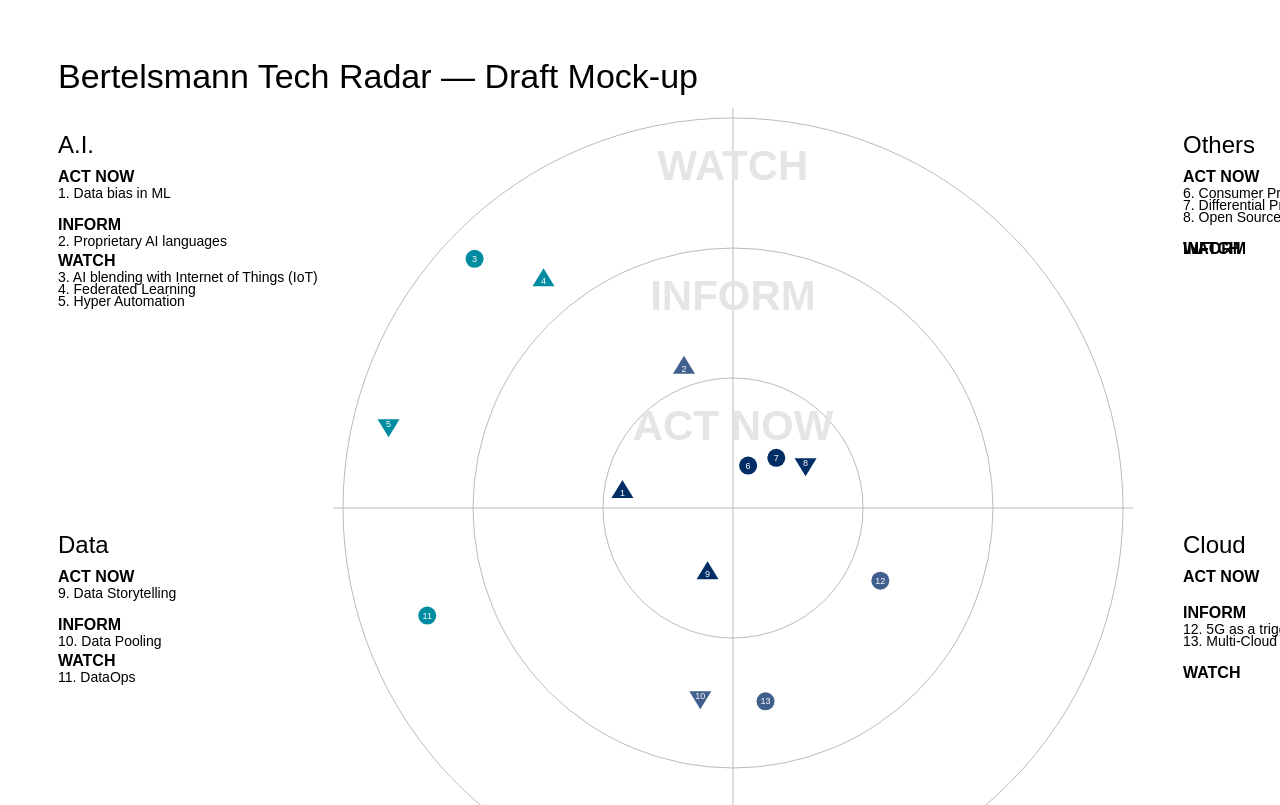
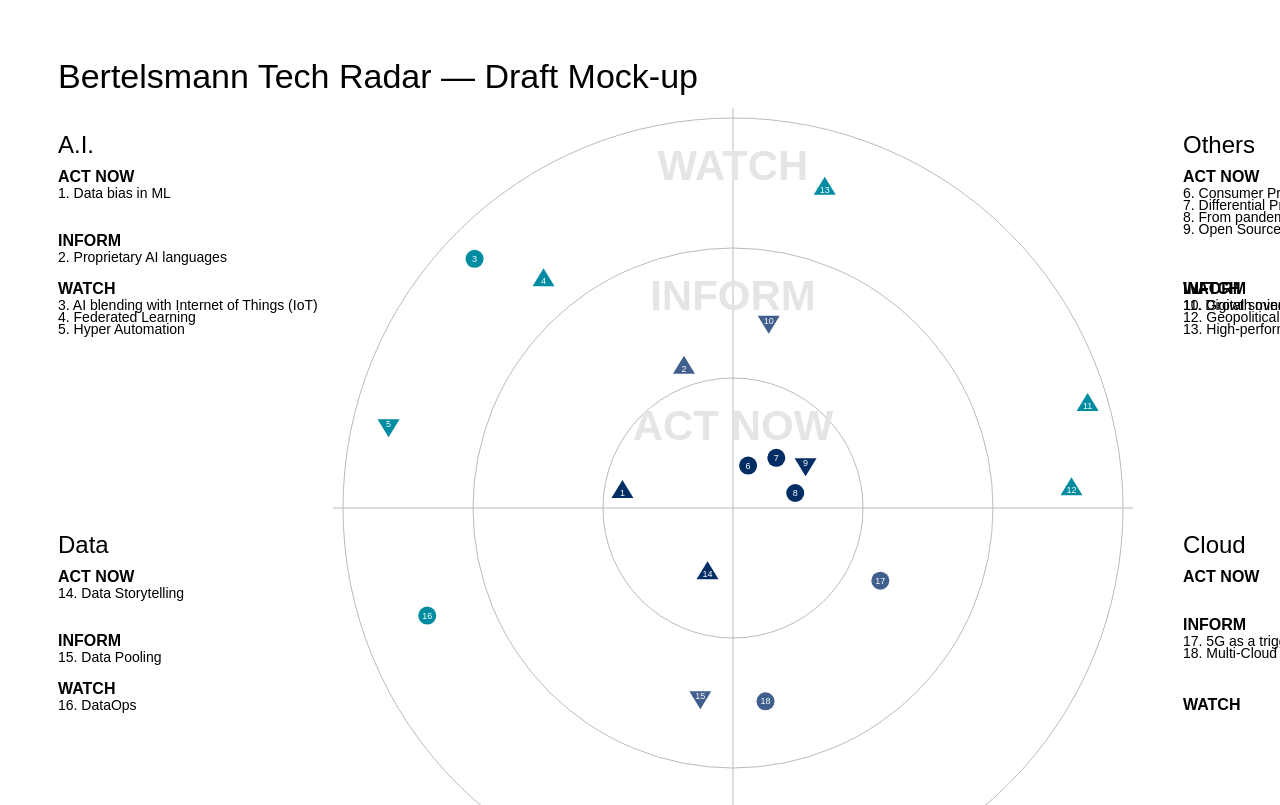
Before and after one commit to cm230/trend-radar, a plain HTML site: page index.html in a window 1280 px wide. Shown: the top 805 px of the page. Drawn offline with nearby package versions, Linux system fonts and the light colour scheme.

Commit message:
added more trends to others quadrant

```diff
--- a/index.html
+++ b/index.html
@@ -158,7 +158,51 @@
 	descript: "A recent concept, DataOps captures an array of DevOps and agile approaches to the data analytics cycle. These span from data collection and data transformation to reporting.",
         moved: 0
       },
-
+      {
+        quadrant: 3,
+        ring: 1,
+        label: "Growth mindset",
+        active: false,
+     //   link: "../data_processing/aws_data_pipeline.html",
+	descript: "Description of growth mindset trend",
+        moved: -1
+      },
+      {
+        quadrant: 3,
+        ring: 0,
+        label: "From pandemic to infodemic",
+        active: false,
+     //   link: "../data_processing/aws_data_pipeline.html",
+	descript: "Description of From pandemic to infodemic trend",
+        moved: 0
+      },
+      {
+        quadrant: 3,
+        ring: 2,
+        label: "Digital sovereignity",
+        active: false,
+     //   link: "../data_processing/aws_data_pipeline.html",
+	descript: "Description of Digital sovereignity trend",
+        moved: 1
+      },
+      {
+        quadrant: 3,
+        ring: 2,
+        label: "Geopolitical revelance of Tech and Data",
+        active: false,
+     //   link: "../data_processing/aws_data_pipeline.html",
+	descript: "Description of Geopolitical revelance of Tech and Data trend",
+        moved: 1
+      },
+      {
+        quadrant: 3,
+        ring: 2,
+        label: "High-performance computing",
+        active: false,
+     //   link: "../data_processing/aws_data_pipeline.html",
+	descript: "Description of High-performance computing trend",
+        moved: 1
+      },
   ]
   //ENTRIES
 });
--- a/radar.js
+++ b/radar.js
@@ -262,7 +262,7 @@
    // dy = dy + 36 + segmented[quadrant][ring-1].length * 12;
    // }
     if (ring == 1 || ring == 2) {
-	dy = dy + 36*ring + segmented[quadrant][ring-1].length * 12;
+	dy = dy + 48*ring + segmented[quadrant][ring-1].length * 16;
     }
     console.log ("quadrant is = " + quadrant + " and ring is = " + ring)
     console.log ("legend_offset[quadrant].x = " + legend_offset[quadrant].x)
```
